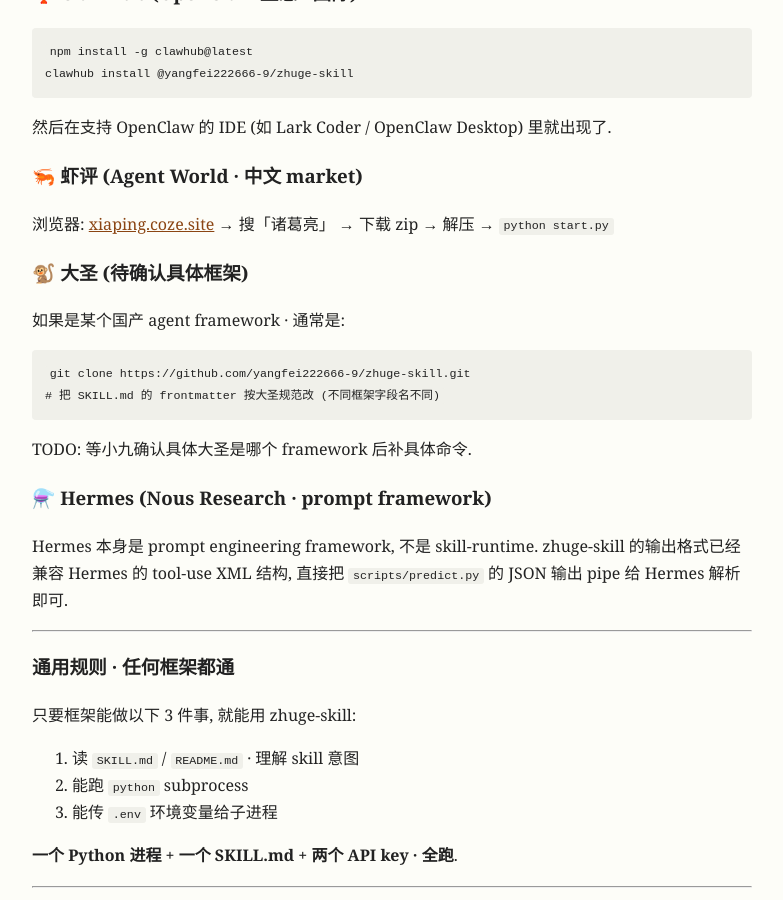
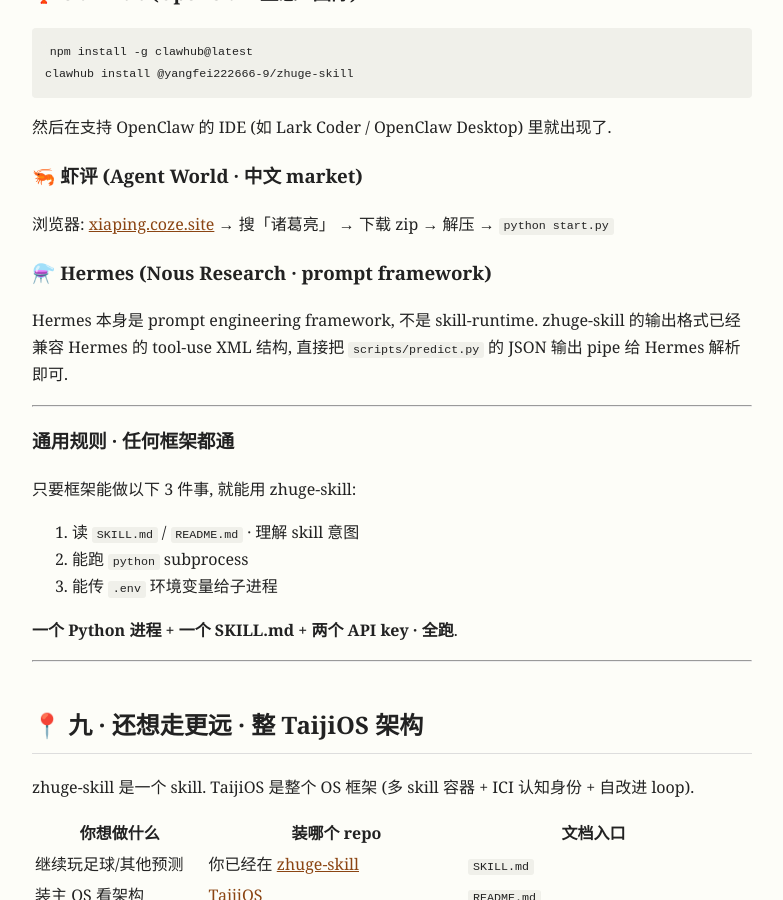
Before and after one commit to yangfei222666-9/taijios-landing, a Jekyll site: the page built from install.md, in a window 1280 px wide and 900 px high, scrolled down 7877 px. Shown: the whole window, without its empty margins (248-1031 px from the left). Built offline with Jekyll 4.4.1, drawn with Linux system fonts in a browser that asks for light colours.

Commit message:
docs(install): 移除大圣 section (暂不列)

````diff
--- a/install.md
+++ b/install.md
@@ -342,16 +342,6 @@ clawhub install @yangfei222666-9/zhuge-skill
 
 浏览器: [xiaping.coze.site](https://xiaping.coze.site) → 搜「诸葛亮」 → 下载 zip → 解压 → `python start.py`
 
-### 🐒 大圣 (待确认具体框架)
-
-如果是某个国产 agent framework · 通常是:
-```bash
-git clone https://github.com/yangfei222666-9/zhuge-skill.git
-# 把 SKILL.md 的 frontmatter 按大圣规范改 (不同框架字段名不同)
-```
-
-TODO: 等小九确认具体大圣是哪个 framework 后补具体命令.
-
 ### ⚗️ Hermes (Nous Research · prompt framework)
 
 Hermes 本身是 prompt engineering framework, 不是 skill-runtime. zhuge-skill 的输出格式已经兼容 Hermes 的 tool-use XML 结构, 直接把 `scripts/predict.py` 的 JSON 输出 pipe 给 Hermes 解析即可.
````
